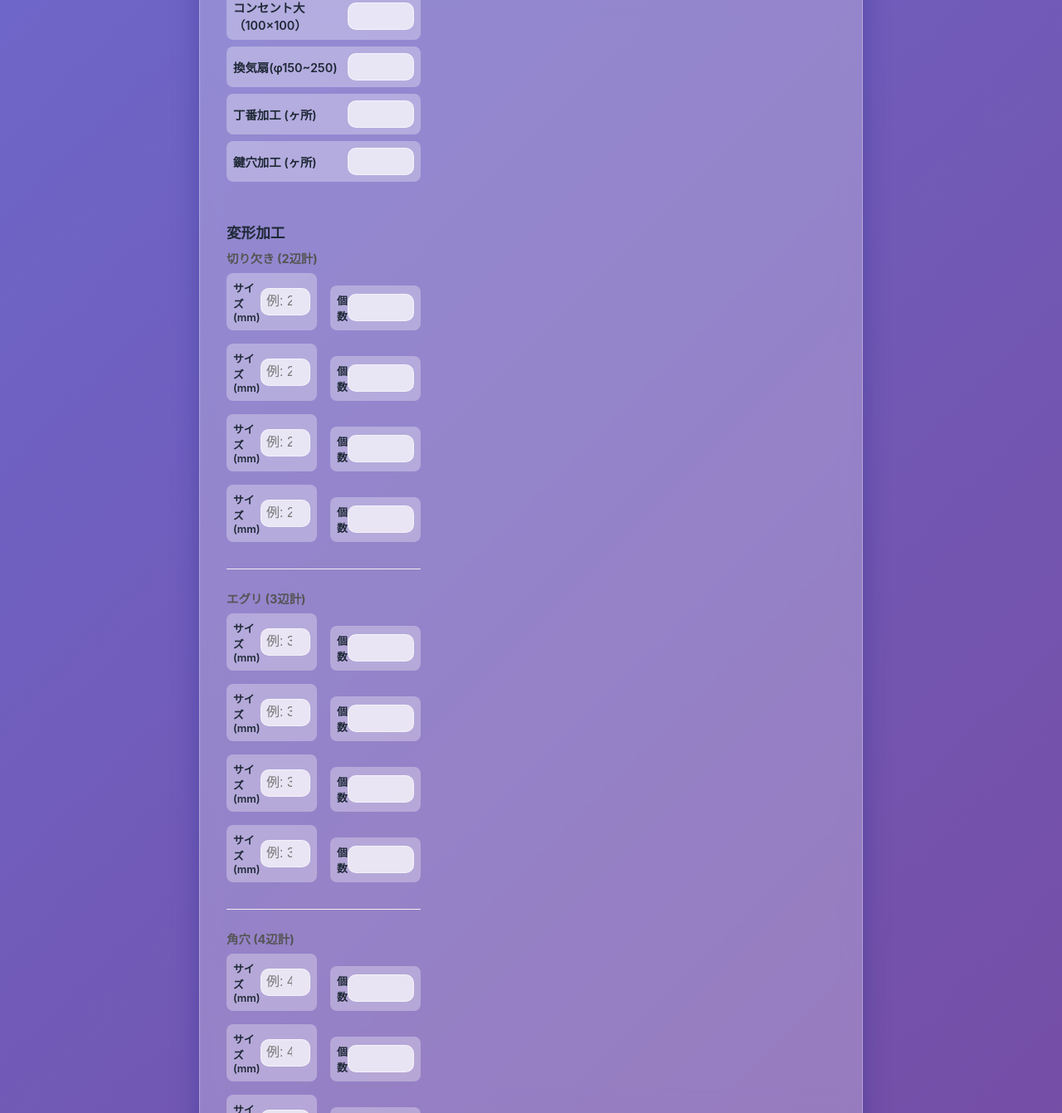
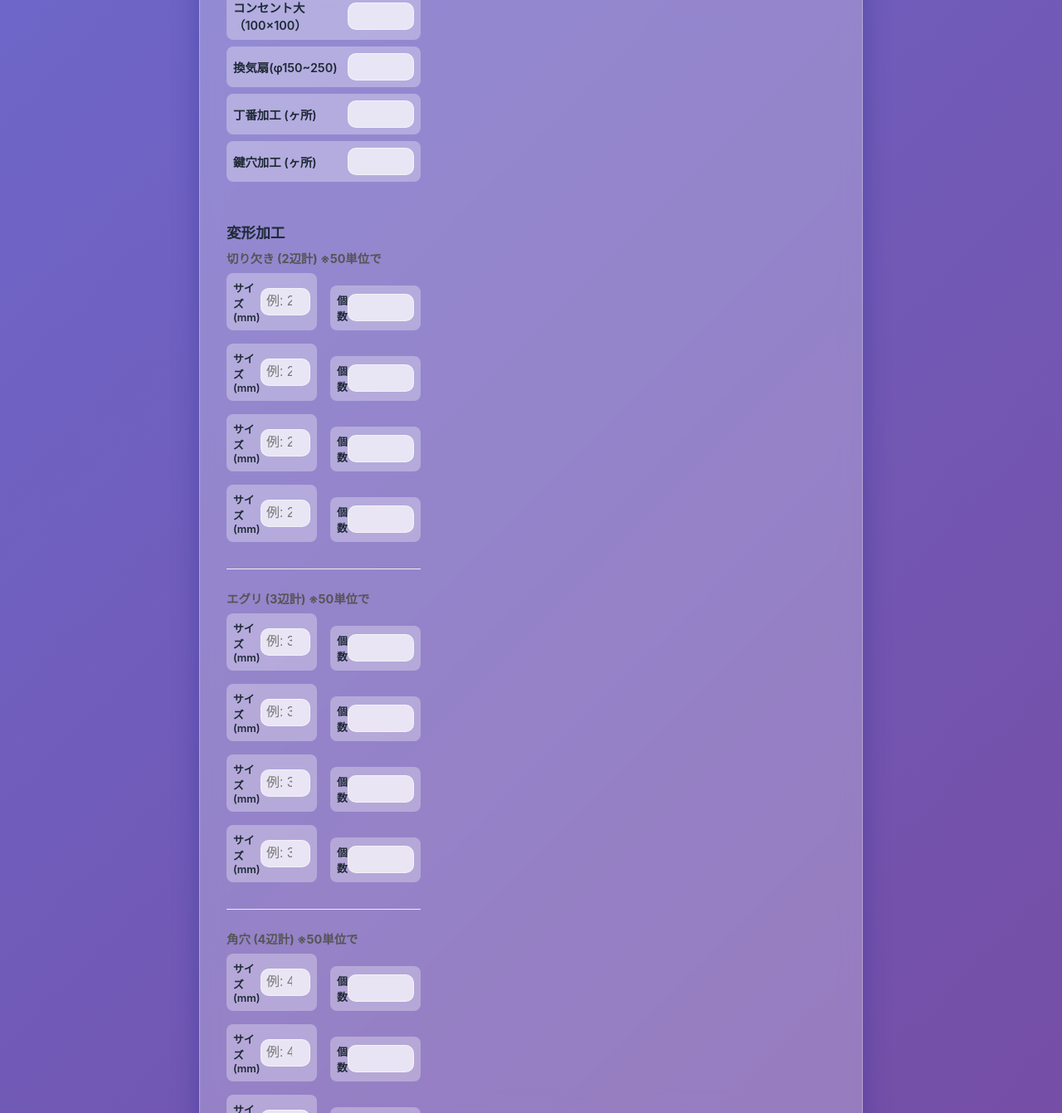
Before and after one commit to tamachan08/glass-cal, a React (Vite) app: page / in a window 1280 px wide. Shown: the part 2591-3932 px from the top of the page at 83% size. Built offline with nearby package versions, Linux system fonts and the light colour scheme.

Commit message:
Add unit note to complex processing labels

```diff
--- a/src/components/OptionInputs.tsx
+++ b/src/components/OptionInputs.tsx
@@ -245,9 +245,9 @@ export const OptionInputs: React.FC<OptionInputsProps> = ({ options, onChange })
                 {/* Complex Processing */}
                 <div>
                     <h3>変形加工</h3>
-                    {renderComplexRows('notch', '切り欠き (2辺計)', options.complexProcessing?.notch)}
-                    {renderComplexRows('eguri', 'エグリ (3辺計)', options.complexProcessing?.eguri)}
-                    {renderComplexRows('square_hole', '角穴 (4辺計)', options.complexProcessing?.square_hole)}
+                    {renderComplexRows('notch', '切り欠き (2辺計) ※50単位で', options.complexProcessing?.notch)}
+                    {renderComplexRows('eguri', 'エグリ (3辺計) ※50単位で', options.complexProcessing?.eguri)}
+                    {renderComplexRows('square_hole', '角穴 (4辺計) ※50単位で', options.complexProcessing?.square_hole)}
                 </div>
             </div>
         </div>
```
